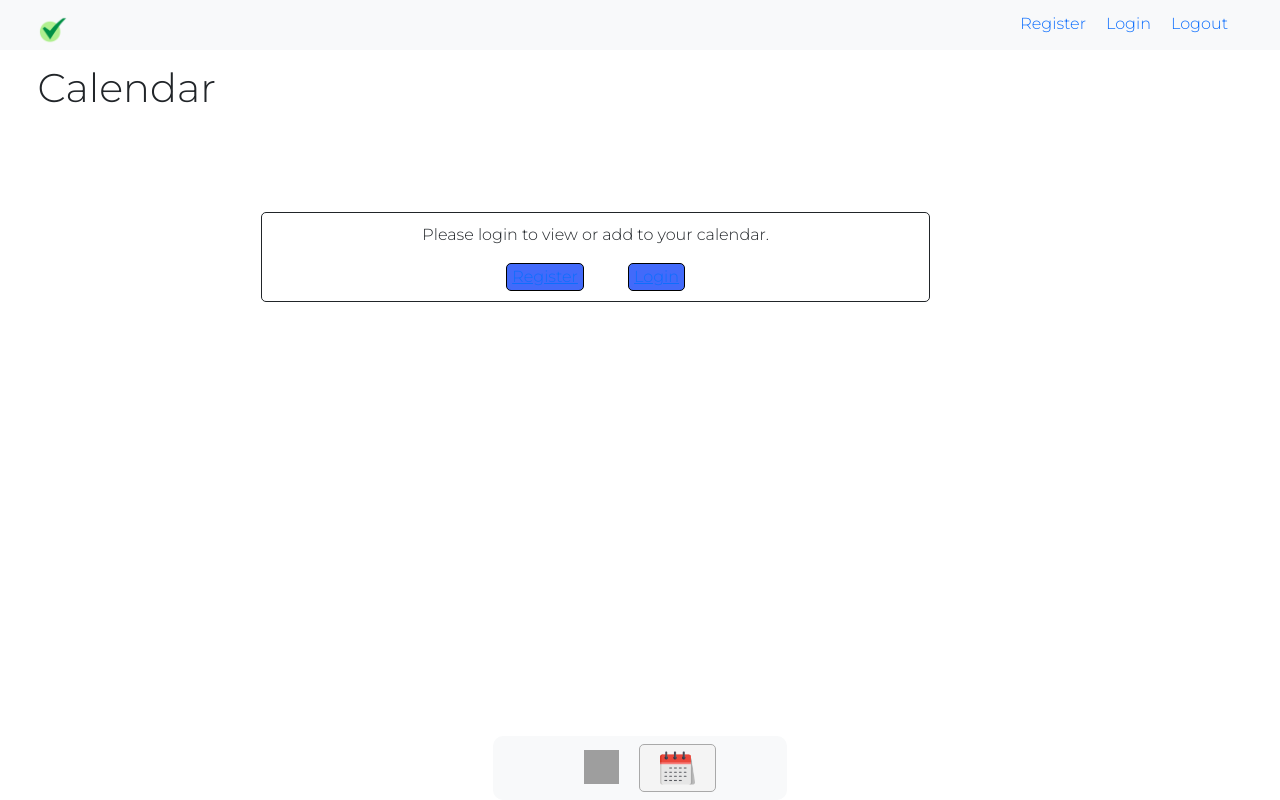
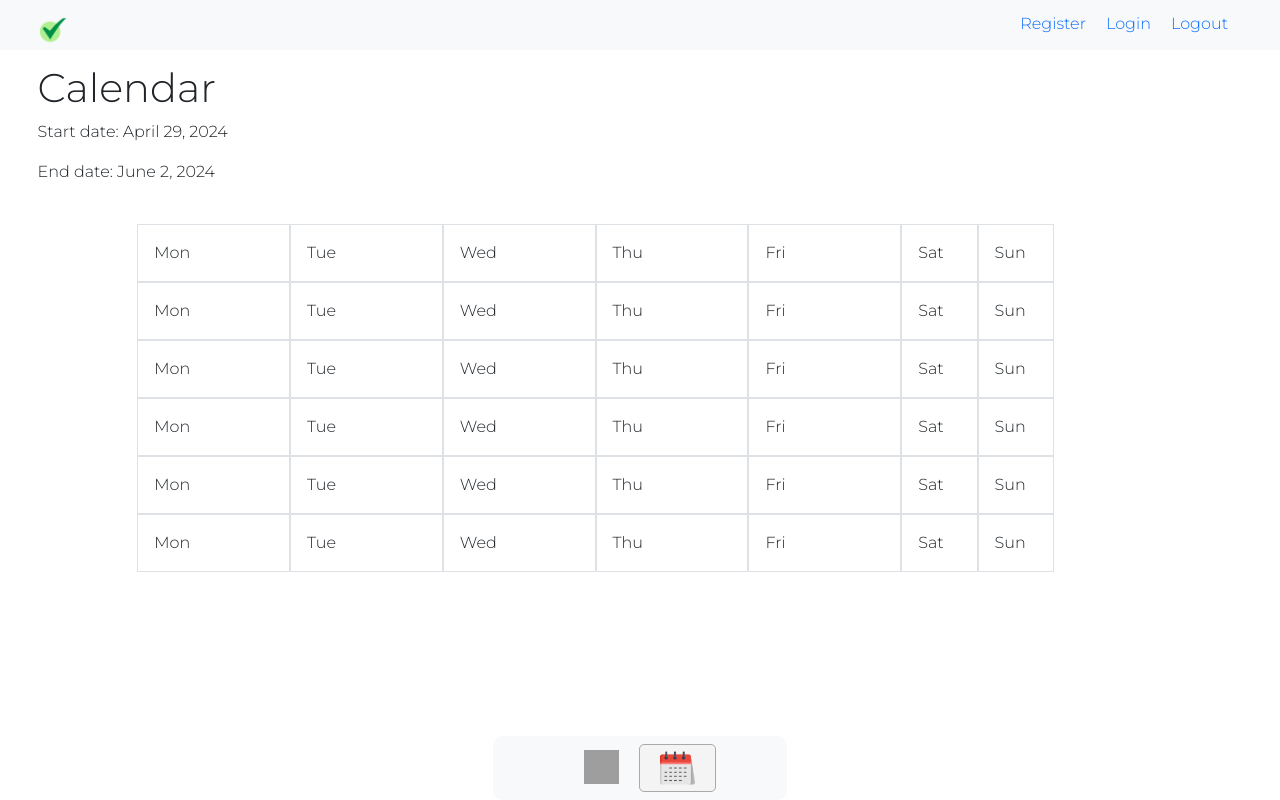
Before and after one commit to JosephLambon/Productivity-App, a Django app: page /calendar/ in a window 1280 px wide. Run offline with Django 5.2, Linux system fonts and the light colour scheme; some libraries are stand-ins or nearby versions; grey boxes are pictures that could not be loaded.

Commit message:
Create new models, starting to build Calendar section.

```diff
--- a/Tasks/static/Tasks/ReactComponents.js
+++ b/Tasks/static/Tasks/ReactComponents.js
@@ -16,55 +16,6 @@
         }
         return cookieValue;
     }
-
-
-
-
-
-    // function EditForm({props, csrfToken}) {
-    //     const [task, setTask] = React.useState(props.task);
-    //     const [target_date, setTargetDate] = React.useState(props.target_date);
-    //     const [target_time, setTargetTime] = React.useState(props.target_time);
-
-    //     function TaskChange(e) {
-    //         setTask(e.target.value);
-    //     }
-
-    //     function DateChange(e) {
-    //         setTargetDate(e.target.value);
-    //     }
-
-    //     function TimeChange(e) {
-    //         setTargetTime(e.target.value);
-    //     }
-
-    //     return (
-    //             <div class="offcanvas offcanvas-start" data-bs-backdrop="static" tabindex="-1" id="editBackdrop" aria-labelledby="editBackdropLabel" data-bs-toggle="offcanvas">
-    //             <div class="offcanvas-header">
-    //             <h5 class="offcanvas-title" id="editBackdropLabel">Edit Task</h5>
-    //             <button type="button" class="btn-close" data-bs-dismiss="offcanvas" aria-label="Close"></button>
-    //             </div>
-
-    //             <div class="offcanvas-body">
-    //             <div>
-    //                 <form action="{% url 'edit_task' %}" id="newTaskForm" method="post">
-    //                 <input type="hidden" name="csrfmiddlewaretoken" value={csrfToken} />
-    //                     <div class="fieldWrapper" id="taskTitle">
-    //                         <input type="text" value={task} onChange={TaskChange}></input>
-    //                     </div>
-    //                     <div class="fieldWrapper">
-    //                         <input type="date" value={target_date} onChange={DateChange} ></input>
-    //                     </div>
-    //                     <div class="fieldWrapper">
-    //                         <input type="time" value={target_time} onChange={TimeChange} ></input>
-    //                     </div>
-    //                     <input type="submit" value="Update Task" class="submit_btn blue_btn" />
-    //                 </form>
-    //                 </div>
-    //             </div>
-    //             </div>
-    //     );
-    // }
 
     const Task = (props) => {
         // Define dates to be displayable and pass the logic below, even if no target date
@@ -264,3 +215,30 @@
             </div>
         );
     };
+
+    const Week = (props) =>{
+        return (
+            <div class="row">
+                    <div class="col-2 p-3 border"> Mon </div>
+                    <div class="col-2 p-3 border"> Tue </div>
+                    <div class="col-2 p-3 border"> Wed </div>
+                    <div class="col-2 p-3 border"> Thu </div>
+                    <div class="col-2 p-3 border"> Fri </div>
+                    <div class="col-1 p-3 border"> Sat </div>
+                    <div class="col-1 p-3 border"> Sun </div>
+            </div>
+        )
+    };
+
+    // Define 'Month' as 6 weeks.
+    const Month = (props) => {
+        const weeks = [];
+        for (let i = 0; i < 6; i++) {
+          weeks.push(<Week key={i} />); // Add key prop with unique value (i)
+        }
+        return (
+            <div class="calendar_container">
+                {weeks}  {/* Render the weeks array */}
+            </div>
+        );
+      };
--- /dev/null
+++ b/Tasks/static/Tasks/calendar.css
@@ -0,0 +1,24 @@
+* {
+    font-family: "Montserrat", sans-serif;
+    font-optical-sizing: auto;
+    font-weight: 300;
+    font-style: normal;
+  }
+
+.mont-bold {
+    font-family: "Montserrat", sans-serif;
+    font-optical-sizing: auto;
+    font-weight: 600;
+    font-style: normal;
+  }
+
+
+#calendar {
+    max-width: 80%;
+    margin: 0 auto;
+    margin-top: 5vh;
+}
+
+.border {
+  border: solid 1px black;
+}
--- a/Tasks/templates/Tasks/calendar.html
+++ b/Tasks/templates/Tasks/calendar.html
@@ -1,21 +1,17 @@
 {% extends 'Tasks/layout.html' %}
 
 {% block body %}
-    <div class="container">
-        <h1>Calendar</h1>
-        {% if user.is_authenticated %}
-            <p>Calendar</p>
-        {% else %}
-          <div class="central_alert ">
-            <p>Please login to view or add to your calendar.</p>
-            <button class='blue_btn central_alert_btn'>
-              <a href="{% url 'register' %}">Register</a>
-            </button>
-            <button class='blue_btn central_alert_btn'>
-              <a href="{% url 'login' %}">Login</a>
-            </button>
-          </div>
-        {% endif %}
+<div class="container">
+  <h1>Calendar</h1>
 
-    </div>
+      <p>Start date: {{start_date}}</p>
+      <p>End date: {{end_date}}</p>
+  <div id="calendar">
+
+  </div>
+</div>
+
+<script type="text/babel">
+    ReactDOM.render(<Month />, document.querySelector('#calendar'));
+</script>
 {% endblock %}
--- a/Tasks/templates/Tasks/layout.html
+++ b/Tasks/templates/Tasks/layout.html
@@ -9,6 +9,7 @@
         <title>{% block title %} Tasks {% endblock %}</title>
         <link href="https://cdn.jsdelivr.net/npm/bootstrap@5.3.3/dist/css/bootstrap.min.css" rel="stylesheet" integrity="sha384-QWTKZyjpPEjISv5WaRU9OFeRpok6YctnYmDr5pNlyT2bRjXh0JMhjY6hW+ALEwIH" crossorigin="anonymous">
         <link href="{% static 'Tasks/styles.css' %}" rel="stylesheet">
+        <link href="{% static 'Tasks/calendar.css' %}" rel="stylesheet">
 
         <link rel="icon" type="image/png" href="{% static 'Tasks/Tick_icon.png' %}" />
 
--- a/Tasks/views.py
+++ b/Tasks/views.py
@@ -9,6 +9,9 @@ from django.utils import timezone
 from .models import User, Task
 from .forms import NewTaskForm
 import json
+
+import pandas as pd
+import datetime
 
 from django.core.serializers.json import DjangoJSONEncoder
 from django.core.paginator import Paginator
@@ -89,6 +92,8 @@ def register(request):
         return HttpResponseRedirect(reverse("index"))
     else:
         return render(request, "Tasks/register.html")
+
+# TASKS
 
 def index(request):
     if request.user.is_authenticated:
@@ -233,3 +238,44 @@ def update_task(request):
         task.save()
 
         return HttpResponseRedirect(reverse("index"))
+
+# CALENDAR
+
+def get_six_weeks_around_today():
+    # Get today's date
+    today = datetime.date.today()
+
+    # First day of the month subtract...
+    # the number of days between 1st day of month and the start of the
+    # week contianing the 1st day of the month.
+    # "days=today.replace(day=1).weekday()" returns a digit 0-6
+    # representing a day Monday-Sunday
+    start_date = today.replace(day=1) - datetime.timedelta(days=today.replace(day=1).weekday())
+
+    # Calculate the end date (Sunday) of the week containing the last day of the month
+    next_month = today.replace(day=28) + datetime.timedelta(days=4) # Holds a day into the next month.
+    # next_month.day represents the day of next month that 'next_month' is in.
+    end_date = next_month - datetime.timedelta(days=next_month.day)
+
+    # Adjust start date to the beginning of the week
+    start_date -= datetime.timedelta(days=start_date.weekday())
+
+    # Adjust end date to the end of the week
+    end_date += datetime.timedelta(days=6 - end_date.weekday())
+
+    return start_date, end_date
+
+# Define a new view, to find today's date,
+# then find on which day the 1st and last day of that month falls
+# Then, get the 42 days between the Monday of the
+# Week containing the 1st, and the Sunday of the week
+# containing the 28th-31st of that month.
+def load_calendar(request):
+    start_date, end_date = get_six_weeks_around_today()
+    month_view_dates = pd.date_range(start_date, periods=42)
+    print(month_view_dates)
+
+    return render(request, "Tasks/calendar.html", {
+        "start_date": start_date,
+        "end_date": end_date
+    })
--- a/requirements.txt
+++ b/requirements.txt
@@ -1,3 +1,5 @@
 Python==3.10.7
 django==5.0.4
+pandas==2.2.2
+numpy==1.26.4
 virtualenv==20.24.2
```
Also changed, not shown: Tasks/models.py (+17 -0 lines), Tasks/migrations/0003_calendarevent_day.py (added), db.sqlite3, 4 other files.
